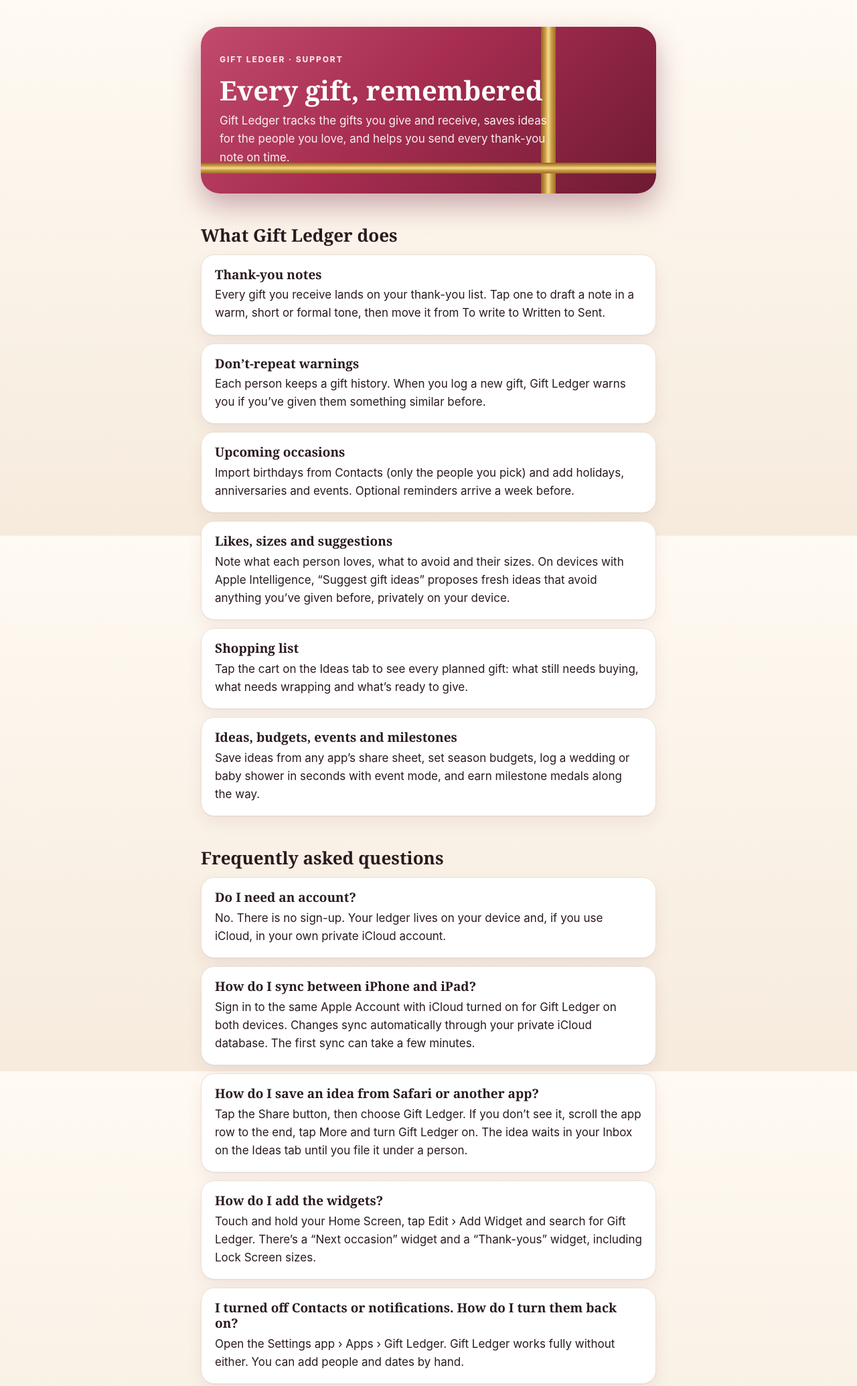
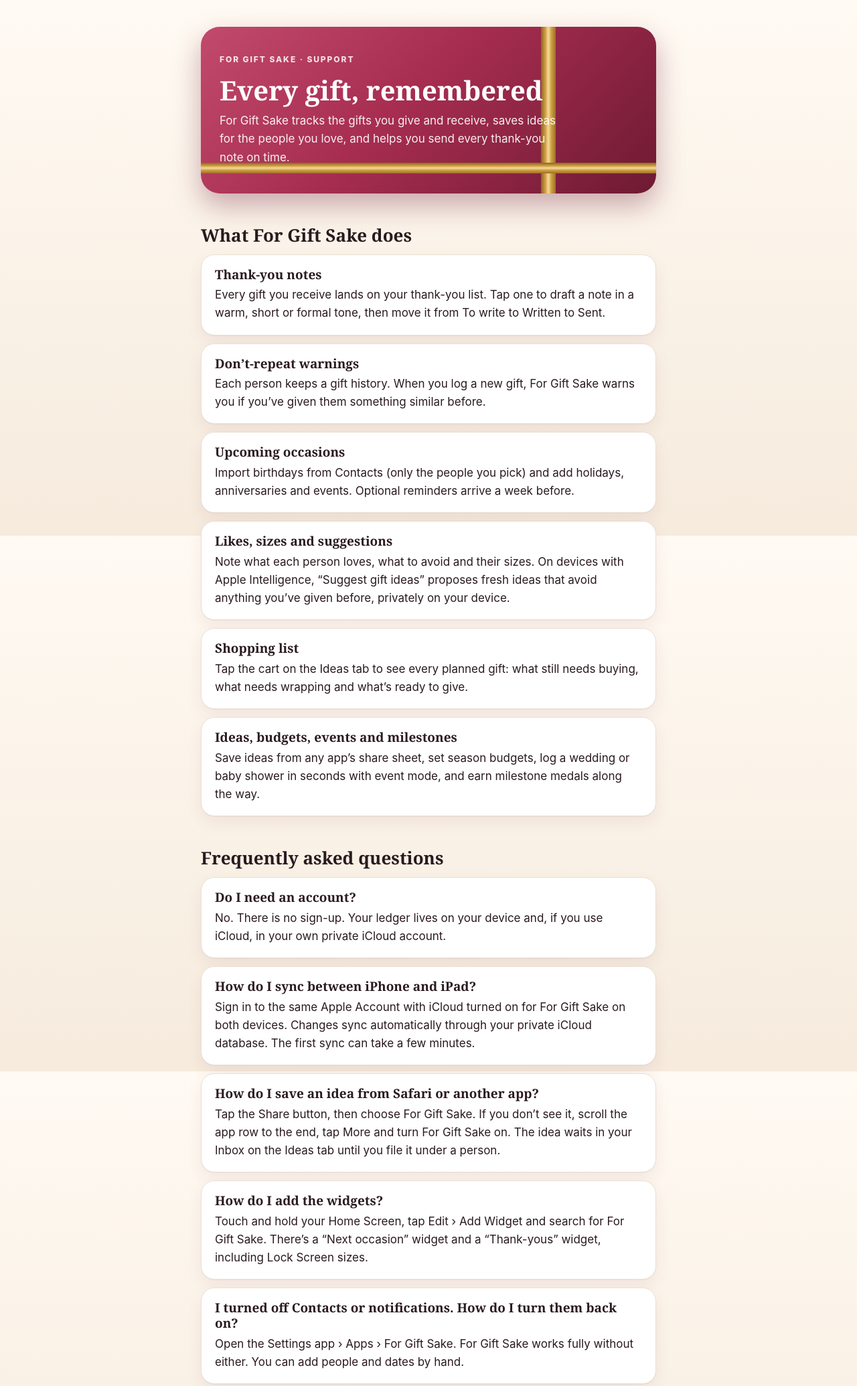
Before and after one commit to softpj/gift-ledger, a plain HTML site: page index.html in a window 1280 px wide. Shown: the top 2070 px of the page at 67% size. Drawn offline with Linux system fonts and the light colour scheme.

Commit message:
Add files via upload

```diff
--- a/index.html
+++ b/index.html
@@ -1,5 +1,5 @@
 <!doctype html><html lang="en"><head><meta charset="utf-8"><meta name="viewport" content="width=device-width,initial-scale=1">
-<title>Gift Ledger Support</title><style>
+<title>For Gift Sake Support</title><style>
 :root{--paper:#FFFAF3;--paper2:#F6EBDD;--card:#FFFFFF;--ink:#2A1A1F;--soft:#7D6A6F;--berry:#A62D50;--berry-deep:#6E1A33;--gold:#CF9F45;--line:#EADFD3}
 @media (prefers-color-scheme:dark){:root{--paper:#1E1418;--paper2:#171113;--card:#2A1F23;--ink:#F5EAE5;--soft:#B7A5A8;--berry:#DE5D80;--berry-deep:#9E2A4B;--gold:#E4B864;--line:#3B2E33}}
 *{box-sizing:border-box}html{background:var(--paper2)}
@@ -20,12 +20,12 @@ a{color:var(--berry)}.soft{color:var(--soft)}
 .button{display:inline-block;margin-top:8px;padding:12px 22px;border-radius:999px;color:#fff;text-decoration:none;font-weight:600;background:linear-gradient(var(--berry),var(--berry-deep));box-shadow:0 6px 14px rgba(110,26,51,.3)}
 footer{margin-top:48px;font-size:14px;color:var(--soft);text-align:center}
 </style></head><body><main>
-<section class="hero"><span class="eyebrow">Gift Ledger · Support</span><h1>Every gift, remembered</h1>
-<p>Gift Ledger tracks the gifts you give and receive, saves ideas for the people you love, and helps you send every thank-you note on time.</p></section>
+<section class="hero"><span class="eyebrow">For Gift Sake · Support</span><h1>Every gift, remembered</h1>
+<p>For Gift Sake tracks the gifts you give and receive, saves ideas for the people you love, and helps you send every thank-you note on time.</p></section>
 
-<h2>What Gift Ledger does</h2>
+<h2>What For Gift Sake does</h2>
 <div class="card"><h3>Thank-you notes</h3><p>Every gift you receive lands on your thank-you list. Tap one to draft a note in a warm, short or formal tone, then move it from To write to Written to Sent.</p></div>
-<div class="card"><h3>Don’t-repeat warnings</h3><p>Each person keeps a gift history. When you log a new gift, Gift Ledger warns you if you’ve given them something similar before.</p></div>
+<div class="card"><h3>Don’t-repeat warnings</h3><p>Each person keeps a gift history. When you log a new gift, For Gift Sake warns you if you’ve given them something similar before.</p></div>
 <div class="card"><h3>Upcoming occasions</h3><p>Import birthdays from Contacts (only the people you pick) and add holidays, anniversaries and events. Optional reminders arrive a week before.</p></div>
 <div class="card"><h3>Likes, sizes and suggestions</h3><p>Note what each person loves, what to avoid and their sizes. On devices with Apple Intelligence, “Suggest gift ideas” proposes fresh ideas that avoid anything you’ve given before, privately on your device.</p></div>
 <div class="card"><h3>Shopping list</h3><p>Tap the cart on the Ideas tab to see every planned gift: what still needs buying, what needs wrapping and what’s ready to give.</p></div>
@@ -33,10 +33,10 @@ footer{margin-top:48px;font-size:14px;color:var(--soft);text-align:center}
 
 <h2>Frequently asked questions</h2>
 <div class="card"><h3>Do I need an account?</h3><p>No. There is no sign-up. Your ledger lives on your device and, if you use iCloud, in your own private iCloud account.</p></div>
-<div class="card"><h3>How do I sync between iPhone and iPad?</h3><p>Sign in to the same Apple Account with iCloud turned on for Gift Ledger on both devices. Changes sync automatically through your private iCloud database. The first sync can take a few minutes.</p></div>
-<div class="card"><h3>How do I save an idea from Safari or another app?</h3><p>Tap the Share button, then choose Gift Ledger. If you don’t see it, scroll the app row to the end, tap More and turn Gift Ledger on. The idea waits in your Inbox on the Ideas tab until you file it under a person.</p></div>
-<div class="card"><h3>How do I add the widgets?</h3><p>Touch and hold your Home Screen, tap Edit › Add Widget and search for Gift Ledger. There’s a “Next occasion” widget and a “Thank-yous” widget, including Lock Screen sizes.</p></div>
-<div class="card"><h3>I turned off Contacts or notifications. How do I turn them back on?</h3><p>Open the Settings app › Apps › Gift Ledger. Gift Ledger works fully without either. You can add people and dates by hand.</p></div>
+<div class="card"><h3>How do I sync between iPhone and iPad?</h3><p>Sign in to the same Apple Account with iCloud turned on for For Gift Sake on both devices. Changes sync automatically through your private iCloud database. The first sync can take a few minutes.</p></div>
+<div class="card"><h3>How do I save an idea from Safari or another app?</h3><p>Tap the Share button, then choose For Gift Sake. If you don’t see it, scroll the app row to the end, tap More and turn For Gift Sake on. The idea waits in your Inbox on the Ideas tab until you file it under a person.</p></div>
+<div class="card"><h3>How do I add the widgets?</h3><p>Touch and hold your Home Screen, tap Edit › Add Widget and search for For Gift Sake. There’s a “Next occasion” widget and a “Thank-yous” widget, including Lock Screen sizes.</p></div>
+<div class="card"><h3>I turned off Contacts or notifications. How do I turn them back on?</h3><p>Open the Settings app › Apps › For Gift Sake. For Gift Sake works fully without either. You can add people and dates by hand.</p></div>
 <div class="card"><h3>How do I remove the ads?</h3><p>Tap the gear on the Upcoming tab, then “Remove ads”. It’s a one-time purchase that removes the ad bar for good on every device signed in to your Apple Account. Already bought it? Tap “Restore purchase”.</p></div>
 <div class="card"><h3>Can I back up or export my data?</h3><p>Yes. Tap the gear on the Upcoming tab, then “Save a full backup to Files” for a complete copy you can restore on any device, or “Export ledger as spreadsheet (CSV)” for a spreadsheet of every gift.</p></div>
 <div class="card"><h3>How do I remove the sample ledger?</h3><p>Tap the gear on the Upcoming tab and choose Remove sample ledger. Only the sample entries are removed; anything you added stays.</p></div>
@@ -45,4 +45,4 @@ footer{margin-top:48px;font-size:14px;color:var(--soft);text-align:center}
 <div class="card"><p>Questions, ideas or a bug to report? Email <a href="mailto:softpj@icloud.com">softpj@icloud.com</a> and include your iPhone or iPad model and iOS version.</p>
 <a class="button" href="mailto:softpj@icloud.com?subject=Gift%20Ledger%20support">Email support</a></div>
 <p class="soft">Read the <a href="privacy">privacy policy</a>.</p>
-<footer>© 2026 Gift Ledger</footer></main></body></html>
+<footer>© 2026 For Gift Sake</footer></main></body></html>
```
Also changed, not shown: privacy.html (+7 -7 lines).
